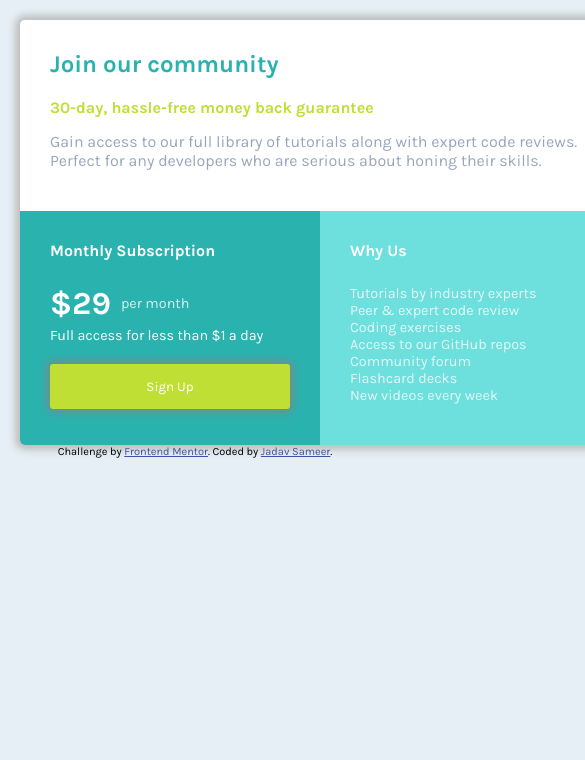
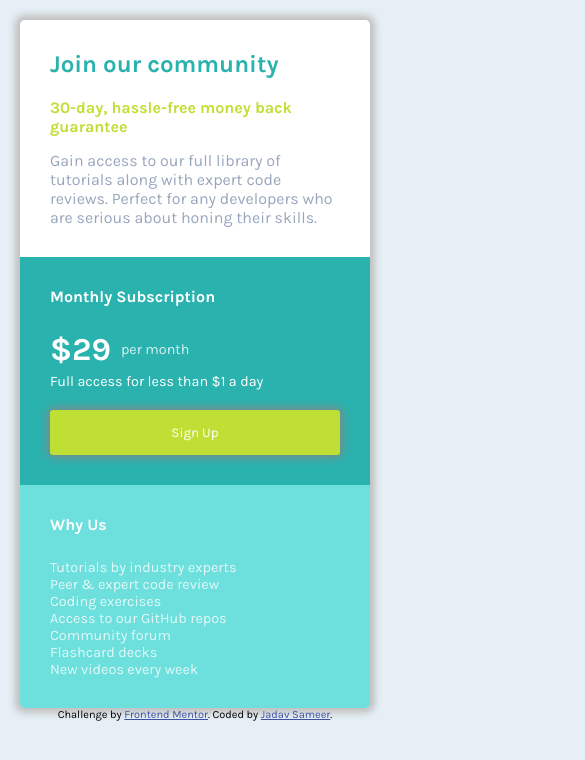
Before and after one commit to SameerJadav/single-price-grid-component-master, a plain HTML site: page index.html in a window 390 px wide. Shown: the top 760 px of the page, 585 px wide, since content can reach past the window. Drawn offline with Linux system fonts and the light colour scheme.

Commit message:
Big modifications
Added media query

Changed BOTTOM RIGHT CONTAINER and BOTTOM LEFT CONTAINER to inline-block

```diff
--- a/index.html
+++ b/index.html
@@ -31,9 +31,8 @@
           </div>
           <p>Full access for less than &dollar;1 a day</p>
           <button>Sign Up</button>
-        </div>
-        <!-- BOTTOM RIGHT CONTAINER -->
-        <div class="bottom-right-container">
+          <!-- second div must start at the end of first div, not in the new line(no white-spaces), **IMPORTANT FOR INLINE-BLOCK -->
+        </div><div class="bottom-right-container">
           <h4>Why Us</h4>
           <ul>
             <li>Tutorials by industry experts</li>
--- a/styles.css
+++ b/styles.css
@@ -65,7 +65,7 @@ body {
 
 /* BOTTOM CONTAINER */
 .bottom-container {
-  display: flex;
+  /* display: flex; */
   width: 100%;
   height: 55%;
   color: white;
@@ -75,6 +75,8 @@ body {
 .bottom-left-container {
   width: 50%;
   height: 100%;
+  display: inline-block;
+  vertical-align: top;
   background-color: var(--Cyan);
 }
 
@@ -125,6 +127,8 @@ body {
 .bottom-right-container {
   width: 50%;
   height: 100%;
+  display: inline-block;
+  vertical-align: top;
   background-color: var(--Light-Cyan);
 }
 
@@ -145,3 +149,13 @@ body {
 .attribution a {
   color: #3e52a3;
 }
+
+/* MEDIA QUERY */
+@media (max-width: 650px) {
+  .card,
+  .bottom-left-container,
+  .bottom-right-container {
+    width: 100%;
+    height: auto;
+  }
+}
```
